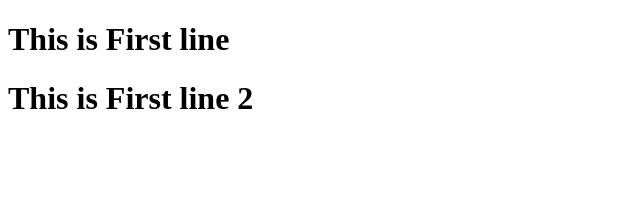
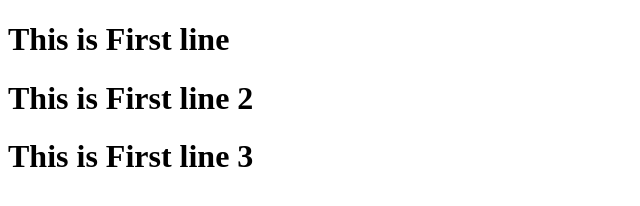
Before and after one commit to Shubham123-creator/Kirtiraj_Repo, a plain HTML site: page index.html in a window 1280 px wide. Shown: the whole page, without its empty margins (0-640 px from the left). Drawn offline with Linux system fonts and the light colour scheme.

Commit message:
version v3

```diff
--- a/index.html
+++ b/index.html
@@ -8,5 +8,6 @@
 <body>
     <h1>This is First line</h1>
     <h1>This is First line 2</h1>
+    <h1>This is First line 3</h1>
 </body>
 </html>
```
